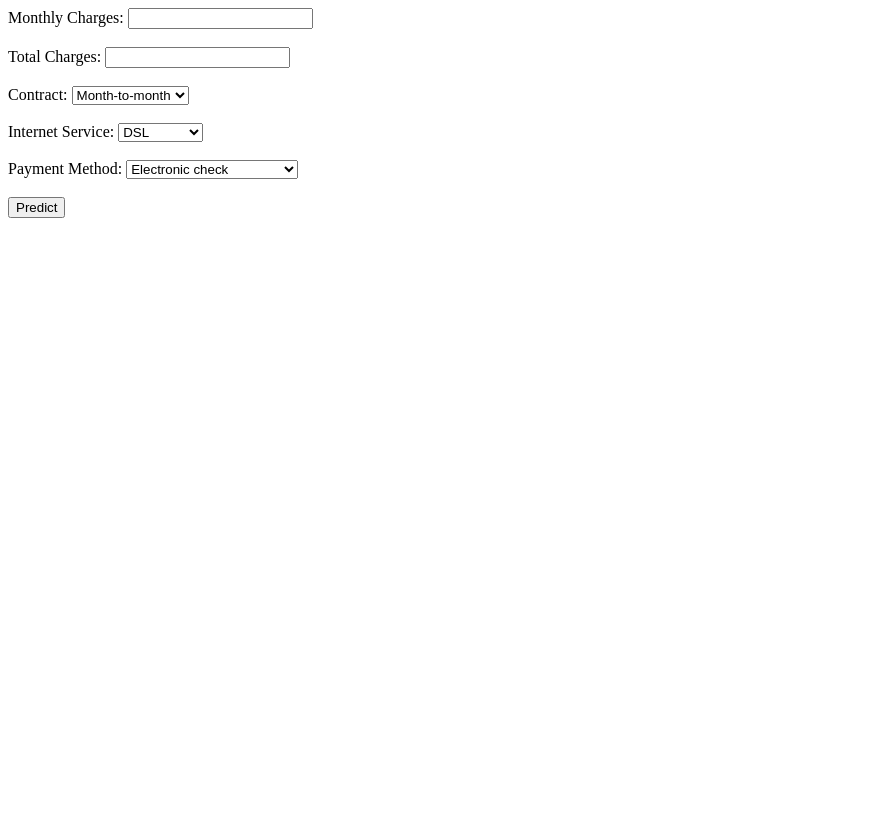
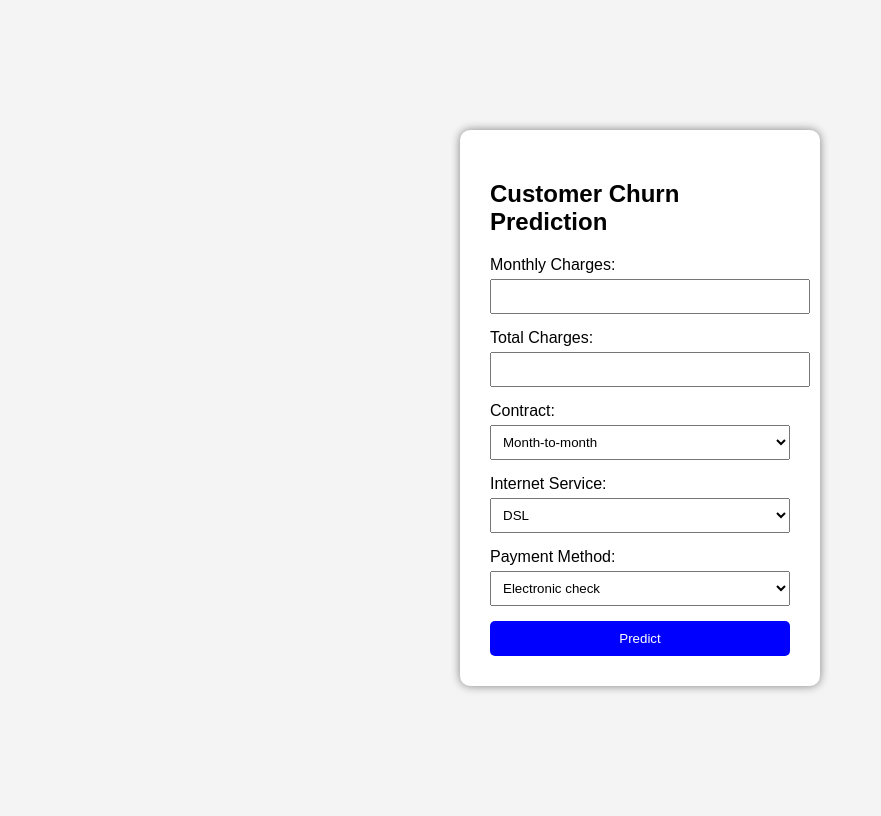
Before and after one commit to MichaelOdons/customer-churn-prediction, a Flask app: page / in a window 1280 px wide. Shown: the whole page, without its empty margins (0-881 px from the left). Before the commit the page ends 218 px from the top, so only its background shows below. Run offline with Flask 3, Linux system fonts and the light colour scheme.

Commit message:
Improve UI layout

```diff
--- a/templates/index.html
+++ b/templates/index.html
@@ -1,14 +1,58 @@
+<!DOCTYPE html>
+<html>
+<head>
+    <title>Churn Prediction</title>
+    <style>
+        body {
+            font-family: Arial;
+            background-color: #f4f4f4;
+            display: flex;
+            justify-content: center;
+            align-items: center;
+            height: 100vh;
+        }
+
+        .container {
+            background: white;
+            padding: 30px;
+            border-radius: 10px;
+            box-shadow: 0px 0px 10px gray;
+            width: 300px;
+        }
+
+        input, select {
+            width: 100%;
+            padding: 8px;
+            margin-top: 5px;
+            margin-bottom: 15px;
+        }
+
+        button {
+            width: 100%;
+            padding: 10px;
+            background-color: blue;
+            color: white;
+            border: none;
+            border-radius: 5px;
+        }
+
+        button:hover {
+            background-color: darkblue;
+        }
+    </style>
+</head>
+<body>
+
+<div class="container">
+    <h2>Customer Churn Prediction</h2>
+
     <form action="/predict" method="POST">
 
         <label>Monthly Charges:</label>
         <input type="number" name="MonthlyCharges" required>
 
-<br><br>
-
         <label>Total Charges:</label>
         <input type="number" name="TotalCharges" required>
-
-<br><br>
 
         <label>Contract:</label>
         <select name="Contract">
@@ -17,8 +61,6 @@
             <option value="Two year">Two year</option>
         </select>
 
-<br><br>
-
         <label>Internet Service:</label>
         <select name="InternetService">
             <option value="DSL">DSL</option>
@@ -26,18 +68,18 @@
             <option value="No">No</option>
         </select>
 
-<br><br>
-
         <label>Payment Method:</label>
         <select name="PaymentMethod">
             <option value="Electronic check">Electronic check</option>
             <option value="Mailed check">Mailed check</option>
-    <option value="Bank transfer (automatic)">Bank transfer (automatic)</option>
-    <option value="Credit card (automatic)">Credit card (automatic)</option>
+            <option value="Bank transfer (automatic)">Bank transfer</option>
+            <option value="Credit card (automatic)">Credit card</option>
         </select>
-
-<br><br>
 
         <button type="submit">Predict</button>
 
     </form>
+</div>
+
+</body>
+</html>
```
Lines whose indentation alone changed are shown as unchanged.
